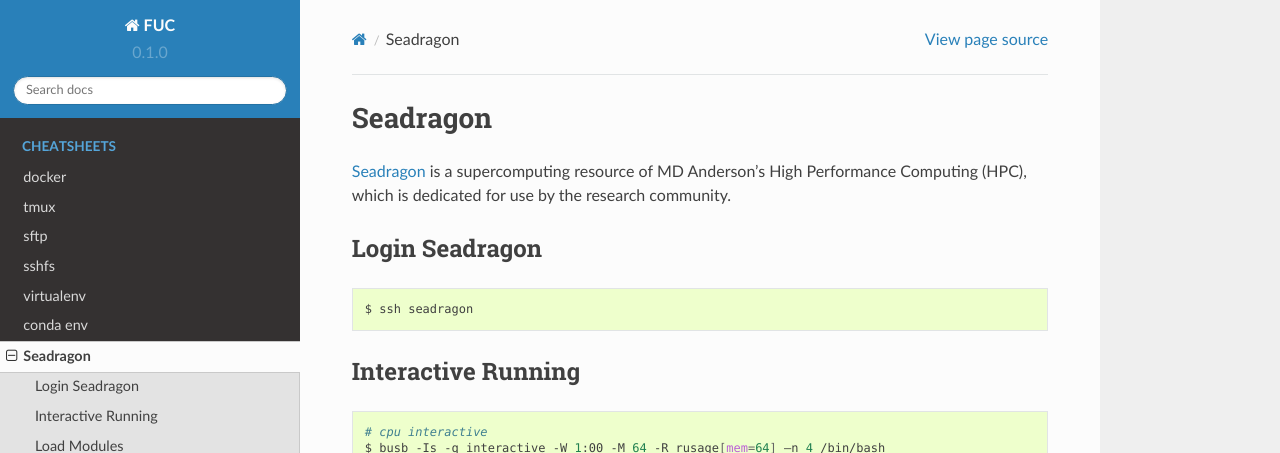
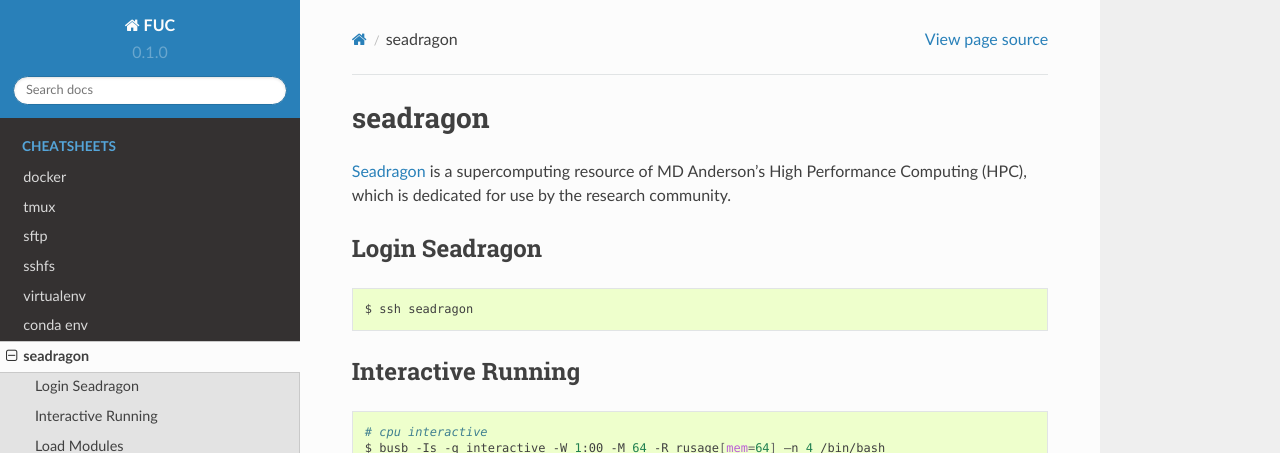
Before and after one commit to PingjunChen/FUC, a Sphinx documentation site: the page built from docs/seadragon.rst, in a window 1280 px wide and 1162 px high. Shown: the top 453 px of the window. Built offline with Sphinx 7.4.7 and the Read the Docs theme 2.0.0, drawn with Linux system fonts in a browser that asks for light colours.

Commit message:
use lower case

```diff
--- a/docs/seadragon.rst
+++ b/docs/seadragon.rst
@@ -1,4 +1,4 @@
-Seadragon
+seadragon
 ========
 
 `Seadragon <http://hpcweb.mdanderson.org/>`_ is a  supercomputing resource of
```
